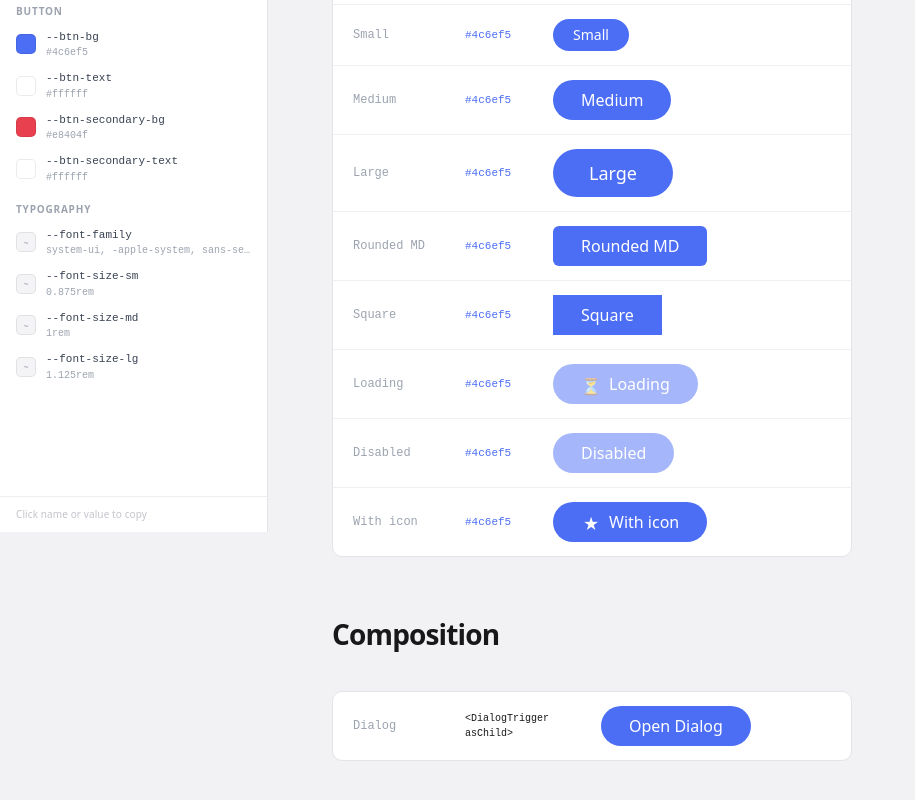
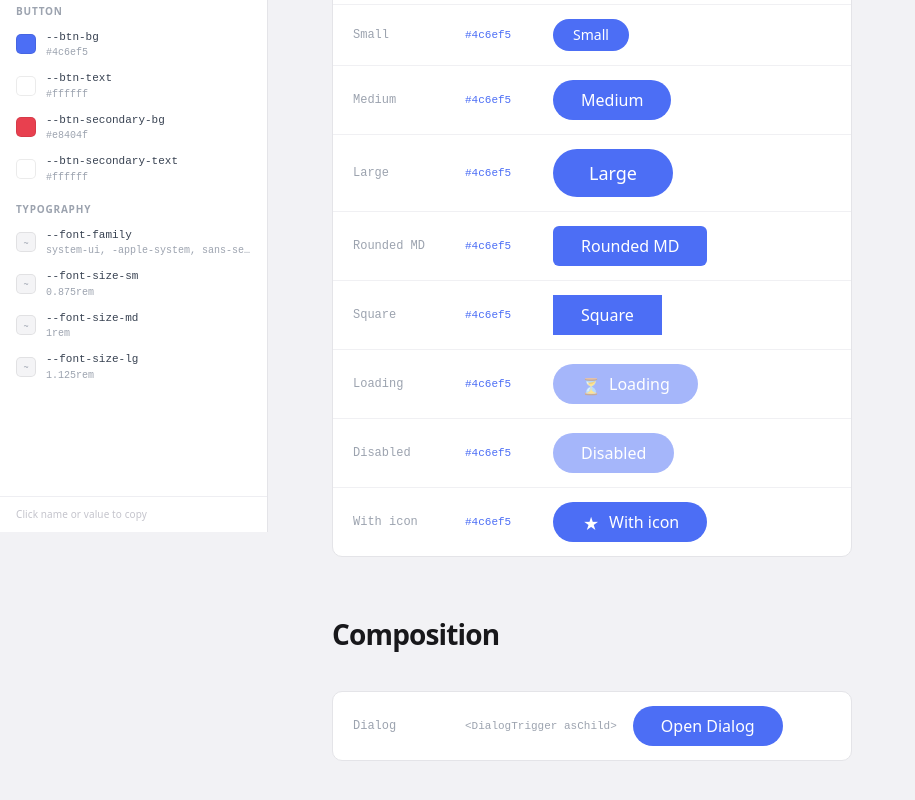
Before and after one commit to Ussagui/theme-system-poc, a Vue app: page / in a window 1280 px wide. Shown: the part 268-1068 px from the top of the page, without its empty margins (0-915 px from the left). Built offline with nearby package versions, Linux system fonts and the light colour scheme.

Commit message:
fix: stale baseline comment and annotation span styling

```diff
--- a/src/App.vue
+++ b/src/App.vue
@@ -35,7 +35,7 @@ const cssVarGroups = [
 ]
 
 const varValues   = ref<Record<string, string>>({})
-const baseValues  = ref<Record<string, string>>({}) // theme-a baseline
+const baseValues  = ref<Record<string, string>>({}) // theme-sword baseline
 const changedVars = ref<Set<string>>(new Set())
 const copied      = ref<string | null>(null)
 
@@ -204,7 +204,7 @@ onMounted(() => {
       <div class="demos">
         <div class="demo-row">
           <span class="demo-label">Dialog</span>
-          <span class="color-code" style="font-size: 10px; width: 120px;">&lt;DialogTrigger asChild&gt;</span>
+          <span style="font-family: 'DM Mono', monospace; font-size: 11px; color: #9ca3af; flex-shrink: 0;">&lt;DialogTrigger asChild&gt;</span>
           <DialogRoot>
             <DialogTrigger :as-child="true">
               <Button>Open Dialog</Button>
```
